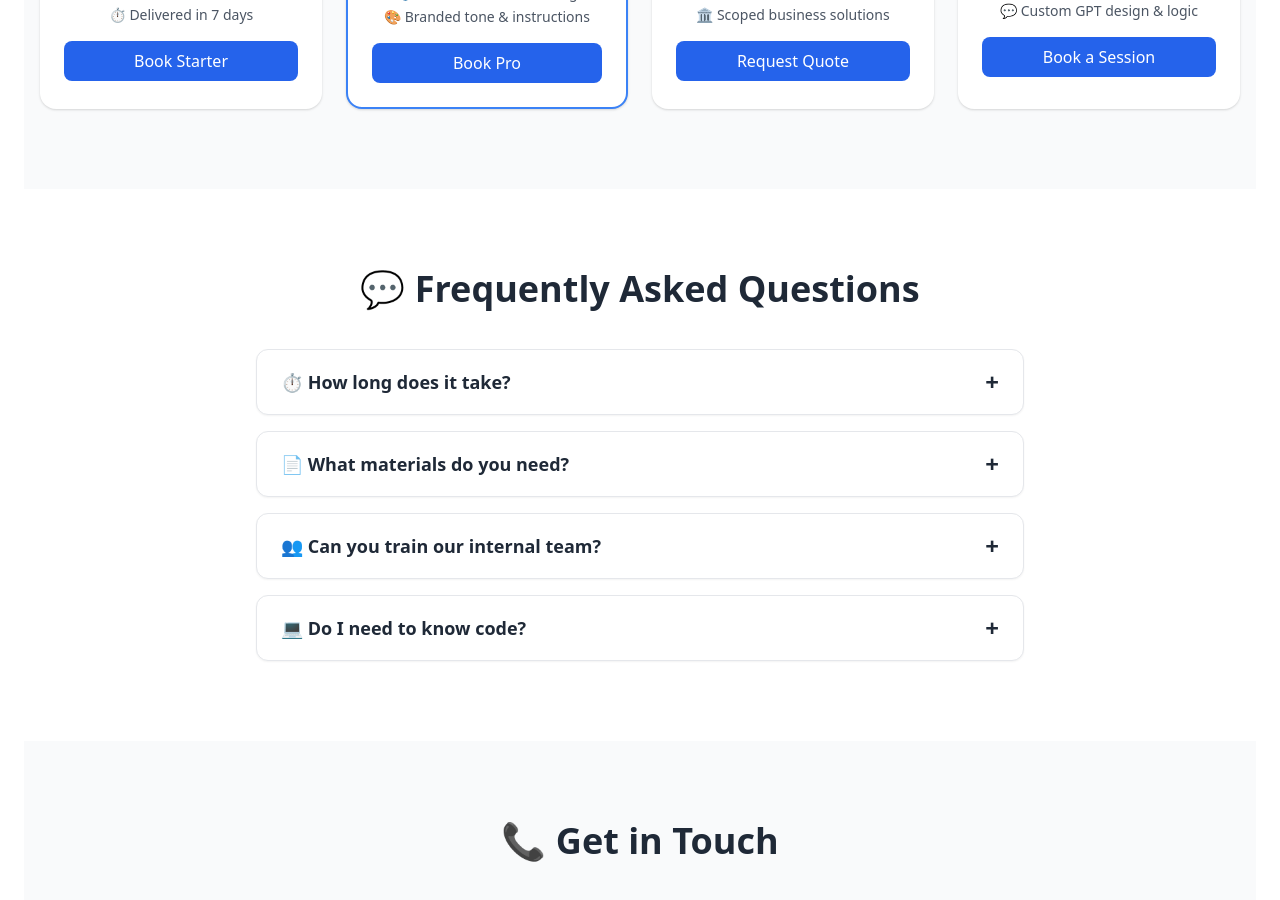
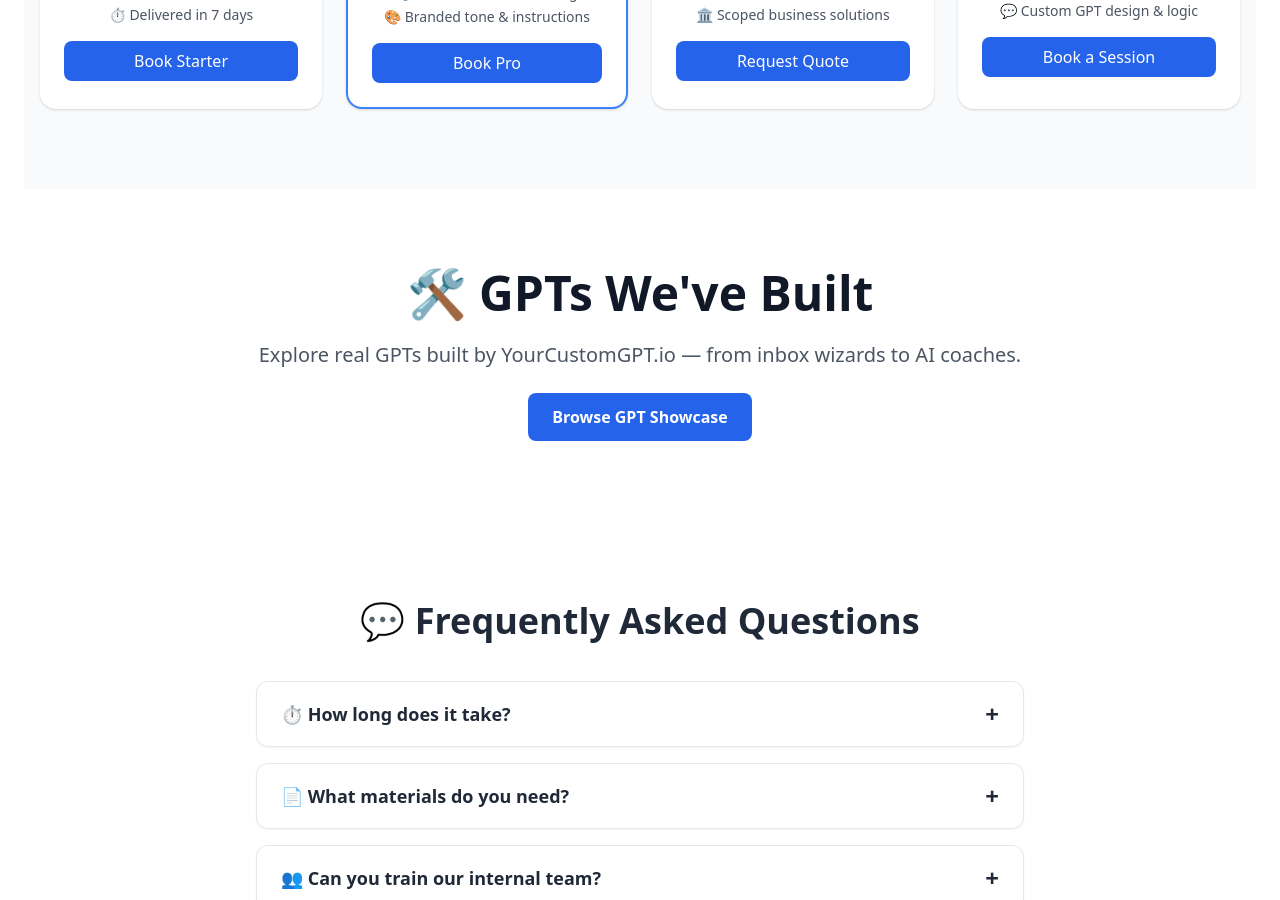
Before and after one commit to redwheelbarroww/yourcustomgpt.io, a Jekyll site: the page built from index.html, in a window 1280 px wide and 900 px high, scrolled down 1547 px. Built offline with Jekyll 4.4.1, drawn with Linux system fonts in a browser that asks for light colours.

Commit message:
Update index.html

```diff
--- a/index.html
+++ b/index.html
@@ -309,6 +309,14 @@
     </div>
   </section>
 
+<section class="py-20 bg-white">
+  <div class="max-w-4xl mx-auto text-center px-6">
+    <h2 class="text-4xl sm:text-5xl font-extrabold text-gray-900 mb-6">🛠️ GPTs We've Built</h2>
+    <p class="text-lg sm:text-xl text-gray-600 mb-6">Explore real GPTs built by YourCustomGPT.io — from inbox wizards to AI coaches.</p>
+    <a href="/custom-gpt-showcase.html" class="inline-block bg-blue-600 hover:bg-blue-700 text-white font-semibold px-6 py-3 rounded-lg transition">Browse GPT Showcase</a>
+  </div>
+</section>
+
 
  <section id="faq" class="py-20 bg-white px-6">
   <div class="max-w-3xl mx-auto">
```
